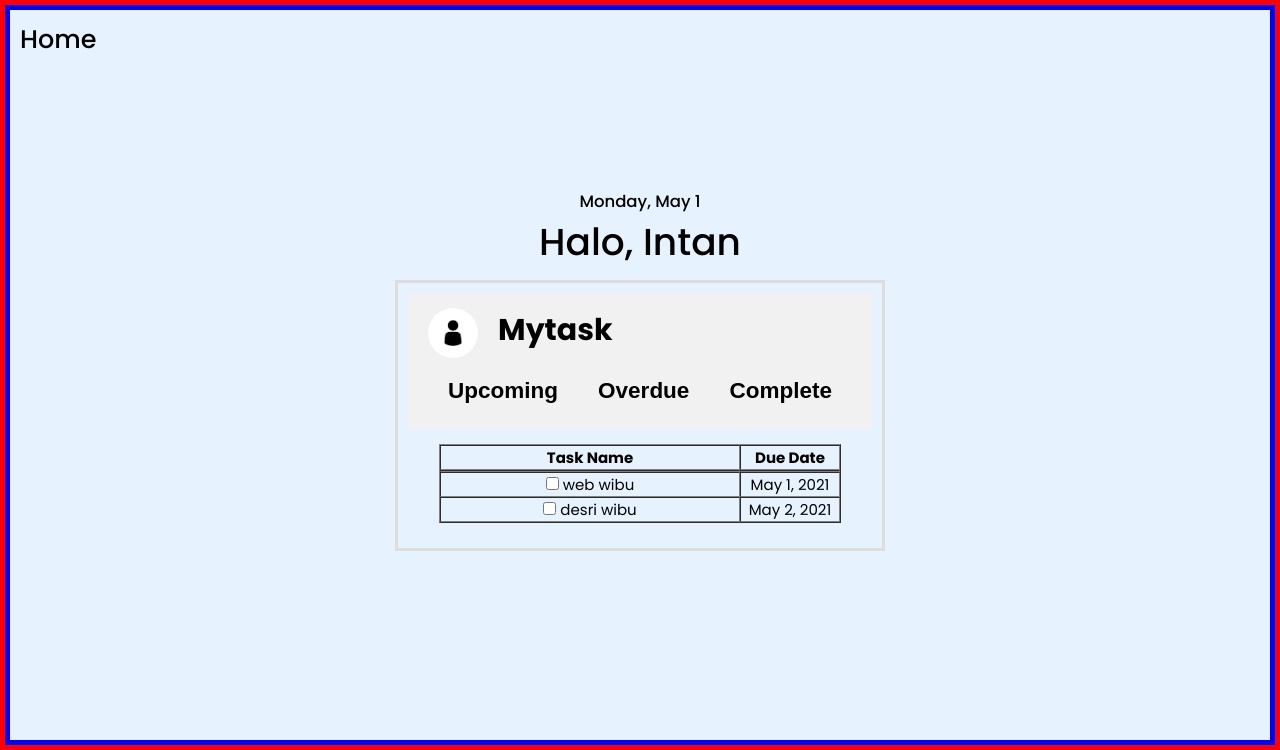
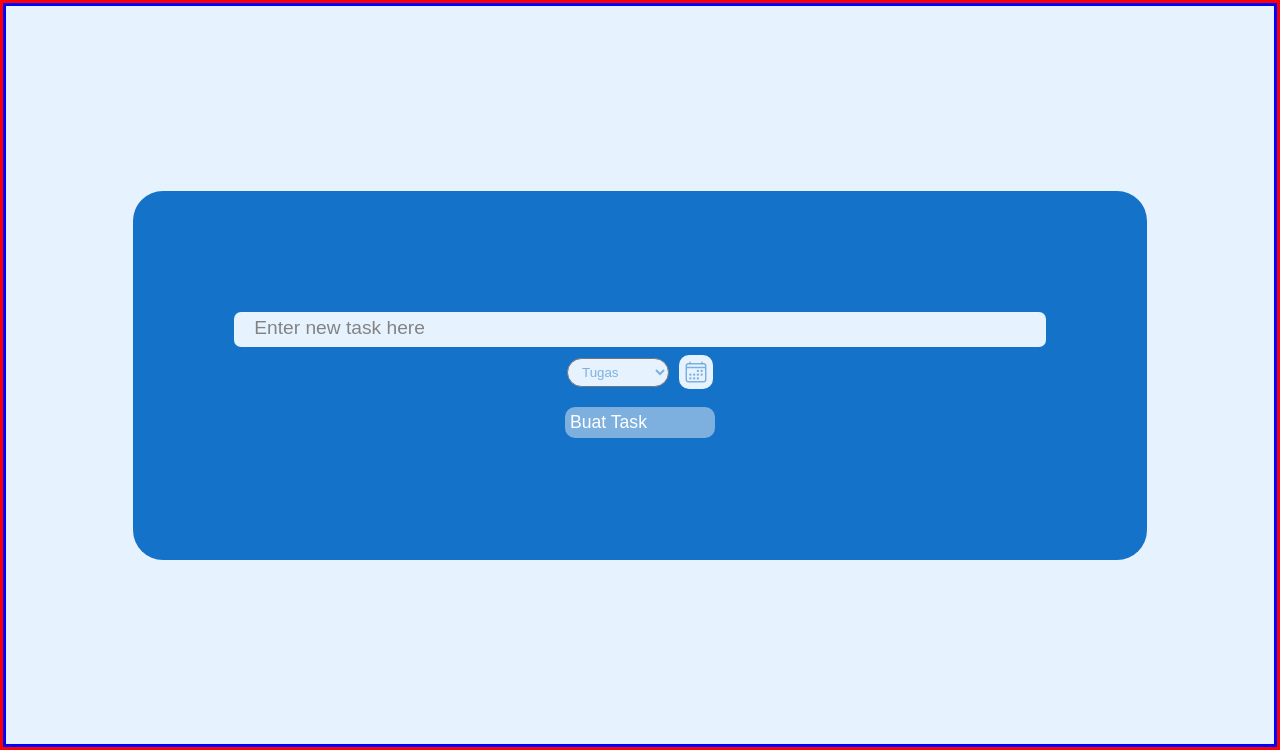
Before and after one commit to ssamueluntu/pemrograman-web, a PHP site: page /html/profile.html in a window 1280 px wide. Shown: the part 50-800 px from the top of the page. Run offline with PHP 8.4, Linux system fonts and the light colour scheme.

Commit message:
membuat fitur create

```diff
--- a/css/create.css
+++ b/css/create.css
@@ -1,13 +1,19 @@
 .create-content{
     width: 100%;
     height: 100%;
-    position: relative;
-    display: none;
+    display: block;
+    border: 3px solid red;
+}
+
+.create-content .wrapper{
+    display: flex;
     justify-content: center;
     align-items: center;
+    height: 100%;
+    border: 3px solid blue;
 }
 
-.create-content .box-create{
+.create-content .box{
     width: 80%;
     height: 50%;
     background-color: #1572c9;
@@ -16,5 +22,85 @@
     justify-content: center;
     align-items: center;
     flex-direction: column;
-    border: 3px solid red;
 }
+.create-content .box .box-input {
+    width: 80%;
+    background-color: #E6F3FF;
+    padding: 5px 10px;
+    border-radius: 7px;
+    display: flex;
+    justify-content: center;
+    align-items: center;
+    gap: 10px;
+}
+
+.create-content .box .box-input input {
+    position: static;
+    width: 100%;
+}
+
+.create-content .box .box-input .icon {
+    color: #3D73A6;
+}
+
+.create-content .box .tugas {
+    position: relative;
+    width: 100%;
+    height: 30px;
+    margin-top: 10px;
+    display: flex;
+    align-items: center;
+    justify-content: center;
+    font-size: 2rem;
+    gap: 10px;
+}
+
+.create-content .box .pilih-tugas {
+    padding: 5px 10px;
+    border-radius: 20px;
+}
+.create-content .box .pilih-tugas,
+.create-content .box .calender-icon {
+    background-color: #E6F3FF;
+    color: #7EB0DF;
+    cursor: pointer;
+}
+
+.create-content .box .calender-icon{
+    font-size: 1.5rem;
+    padding: 5px;
+    border-radius: 10px;
+}
+
+input[type="text"] {
+    padding: 5px 10px;
+    background-color: transparent;
+    border: 0;
+
+}
+
+.create-content .box .box-input input::placeholder {
+    font-size: 1.2rem;
+    font-weight: 500;
+    color: #838383;
+
+}
+
+.create-content .box input::placeholder {
+    font-size: 1.2rem;
+    font-weight: 500;
+    color: #838383;
+}
+
+.create-content .box button {
+    text-align: center;
+    width: 150px;
+    background-color: #7EB0DF;
+    border: none;
+    border-radius: 10px;
+    color: #fff;
+    padding: 5px;
+    font-size: 1.1rem;
+    margin-top: 20px;
+    cursor: pointer;
+}
--- a/css/home.css
+++ b/css/home.css
@@ -1,5 +1,5 @@
 .container-home {
-    display: block;
+    display: none;
     border: 5px solid red;
     width: 100%;
     height: 100%;
@@ -9,9 +9,8 @@
     position: relative;
     border: 5px solid blue;
     display: flex;
-    justify-content: center;
+    justify-content: space-around;
     align-items: center;
-    min-width: 700px;
     height: 100%;
     background-color: #e6f3ff;
     flex-direction: column;
--- a/html/profile.html
+++ b/html/profile.html
@@ -84,6 +84,7 @@
             <!-- Menu create -->
             <div id="create-content" class="create-content">
                 <div class="wrapper">
+                    <div class="box">
                         <div class="box-input">
                             <input type="text" name="" id="masukkan-task" placeholder="Enter new task here">
                             <!-- <ion-icon class="icon" name="send-outline"></ion-icon> -->
@@ -96,12 +97,10 @@
                                 <option value="Kelompok">Kelompok</option>
                             </select>
                             <!-- Icon kalender -->
-                        <!-- <ion-icon id="calendar-icon" class="calender-icon" name="calendar-outline"></ion-icon> -->
-                        <div class="box-input">
-                            <input id="masukkan-tanggal" placeholder="Masukkan Tanggal" type="text">
-                        </div>
+                            <ion-icon id="calendar-icon" class="calender-icon" name="calendar-outline"></ion-icon>
                         </div>
                         <button onclick="buatTask()">Buat Task</button>
+                    </div>
                 </div>
             </div>
             <!-- Akhir Menu Create -->
```
Lines whose indentation alone changed are shown as unchanged.
